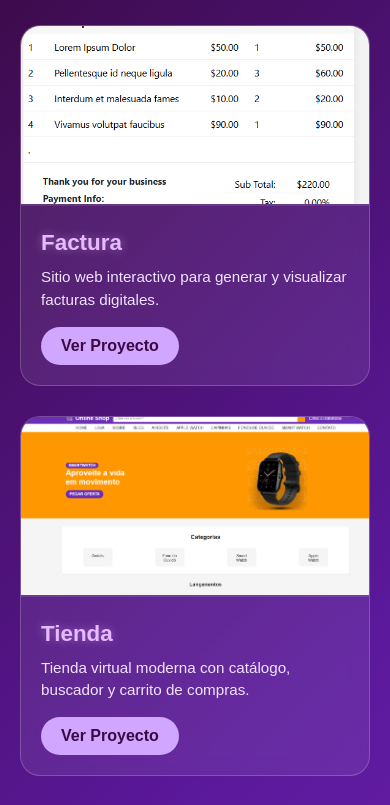
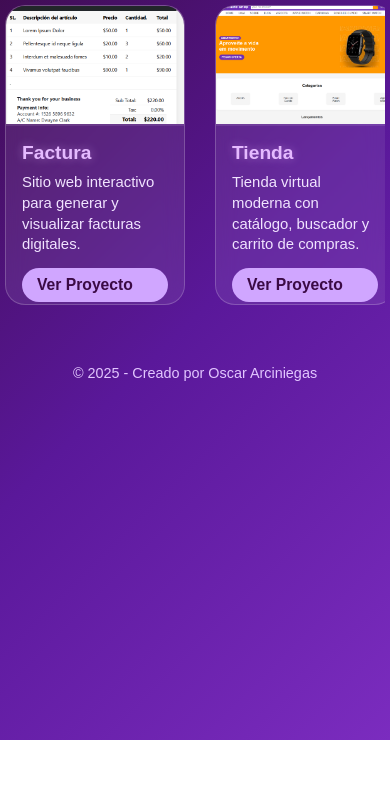
Before and after one commit to oscar20981/portafolio-, a plain HTML site: page index.html in a window 390 px wide. Shown: the part 104-909 px from the top of the page. After the commit the page ends 844 px from the top, so only its background shows below. Drawn offline with Linux system fonts and the light colour scheme; grey boxes are pictures that could not be loaded.

Commit message:
Update index.html

```diff
--- a/index.html
+++ b/index.html
@@ -3,8 +3,7 @@
 <head>
   <meta charset="UTF-8" />
   <meta name="viewport" content="width=device-width, initial-scale=1.0" />
-  <title>Portafolio </title>
-
+  <title>Portafolio</title>
   <style>
     * {
       margin: 0;
@@ -43,10 +42,11 @@
 
     .contenedor {
       display: grid;
-      grid-template-columns: repeat(auto-fit, minmax(250px, 1fr));
+      grid-template-columns: repeat(5, 1fr);
       gap: 30px;
       width: 100%;
-      max-width: 1100px;
+      max-width: 1300px;
+      overflow-x: auto;
     }
 
     .tarjeta {
@@ -54,10 +54,19 @@
       border: 1px solid rgba(255, 255, 255, 0.2);
       border-radius: 20px;
       overflow: hidden;
-      transition: transform 0.4s ease, box-shadow 0.4s ease;
+      transition: transform 0.4s, box-shadow 0.4s;
       cursor: pointer;
       backdrop-filter: blur(10px);
       position: relative;
+      opacity: 0;
+      transform: translateY(30px);
+      animation: aparecer 0.8s forwards;
+      min-width: 200px;
+      max-width: 220px;
+      margin: 0 auto;
+      display: flex;
+      flex-direction: column;
+      height: 330px;
     }
 
     .tarjeta:hover {
@@ -67,38 +76,46 @@
 
     .tarjeta img {
       width: 100%;
-      height: 180px;
+      height: 120px;
       object-fit: cover;
       border-bottom: 2px solid rgba(255, 255, 255, 0.1);
+      flex-shrink: 0;
     }
 
     .tarjeta .contenido {
-      padding: 20px;
+      padding: 16px;
+      flex: 1 1 auto;
+      display: flex;
+      flex-direction: column;
+      justify-content: space-between;
     }
 
     .tarjeta h2 {
       color: #e5baff;
-      font-size: 1.4em;
-      margin-bottom: 10px;
+      font-size: 1.2em;
+      margin-bottom: 8px;
       text-shadow: 0 0 10px rgba(229, 186, 255, 0.4);
     }
 
     .tarjeta p {
-      font-size: 0.95em;
+      font-size: 0.93em;
       color: #f1e4ff;
-      line-height: 1.5;
-      margin-bottom: 15px;
+      line-height: 1.4;
+      margin-bottom: 10px;
+      flex: 1 1 auto;
     }
 
     .tarjeta a {
       display: inline-block;
       background: #d0a6ff;
       color: #3b0a45;
-      padding: 10px 20px;
+      padding: 8px 15px;
       border-radius: 25px;
       text-decoration: none;
       font-weight: bold;
       transition: all 0.3s;
+      font-size: 0.98em;
+      margin-top: 3px;
     }
 
     .tarjeta a:hover {
@@ -115,16 +132,11 @@
     }
 
     /* Animación al aparecer */
-    .tarjeta {
-      opacity: 0;
-      transform: translateY(30px);
-      animation: aparecer 0.8s forwards;
-    }
-
     .tarjeta:nth-child(1) { animation-delay: 0.2s; }
     .tarjeta:nth-child(2) { animation-delay: 0.4s; }
     .tarjeta:nth-child(3) { animation-delay: 0.6s; }
     .tarjeta:nth-child(4) { animation-delay: 0.8s; }
+    .tarjeta:nth-child(5) { animation-delay: 1.0s; }
 
     @keyframes aparecer {
       to {
@@ -132,14 +144,53 @@
         transform: translateY(0);
       }
     }
+
+    /* Scroll horizontal en pantallas pequeñas */
+    @media (max-width: 1200px) {
+      .contenedor {
+        max-width: 100vw;
+        grid-template-columns: repeat(5, 220px);
+        overflow-x: auto;
+      }
+      body {
+        padding: 20px 5px;
+      }
+    }
+
+    @media (max-width: 1150px) {
+      .contenedor {
+        grid-template-columns: repeat(5, 200px);
+      }
+      .tarjeta {
+        min-width: 180px;
+        max-width: 200px;
+        height: 315px;
+      }
+    }
+
+    @media (max-width: 1050px) {
+      .contenedor {
+        grid-template-columns: repeat(5, 180px);
+      }
+      .tarjeta {
+        min-width: 160px;
+        max-width: 180px;
+        height: 300px;
+      }
+    }
+    /* Si quieres que las tarjetas se hagan una sola columna en celular, descomenta esto:
+    @media (max-width: 650px) {
+      .contenedor {
+        grid-template-columns: 1fr;
+      }
+    }
+    */
   </style>
 </head>
-
 <body>
   <header>
     <h1>Portafolio</h1>
   </header>
-
   <main class="contenedor">
     <!-- Proyecto 1 -->
     <div class="tarjeta">
@@ -150,7 +201,6 @@
         <a href="https://oscar20981.github.io/factura">Ver Proyecto</a>
       </div>
     </div>
-
     <!-- Proyecto 2 -->
     <div class="tarjeta">
       <img src="./tienda.png" alt="Tienda">
@@ -160,7 +210,6 @@
         <a href="https://oscar20981.github.io/pagian-wed/?authuser=0">Ver Proyecto</a>
       </div>
     </div>
-
     <!-- Proyecto 3 -->
     <div class="tarjeta">
       <img src="./restaurante.png" alt="Restaurante">
@@ -170,7 +219,6 @@
         <a href="https://luisgtgt.github.io/comida_rapidas/?authuser=0">Ver Proyecto</a>
       </div>
     </div>
-
     <!-- Proyecto 4 -->
     <div class="tarjeta">
       <img src="./juego.png" alt="Juego">
@@ -180,8 +228,16 @@
         <a href="https://oscar20981.github.io/juego/">Ver Proyecto</a>
       </div>
     </div>
+    <!-- Proyecto 5 -->
+    <div class="tarjeta">
+      <img src="./crud.png" alt="CRUD">
+      <div class="contenido">
+        <h2>CRUD</h2>
+        <p>Página web para registro de datos.</p>
+        <a href="https://oscar20981.github.io/CRUD/">Ver Proyecto</a>
+      </div>
+    </div>
   </main>
-
   <footer>
     <p>© 2025 - Creado por Oscar Arciniegas</p>
   </footer>
```
